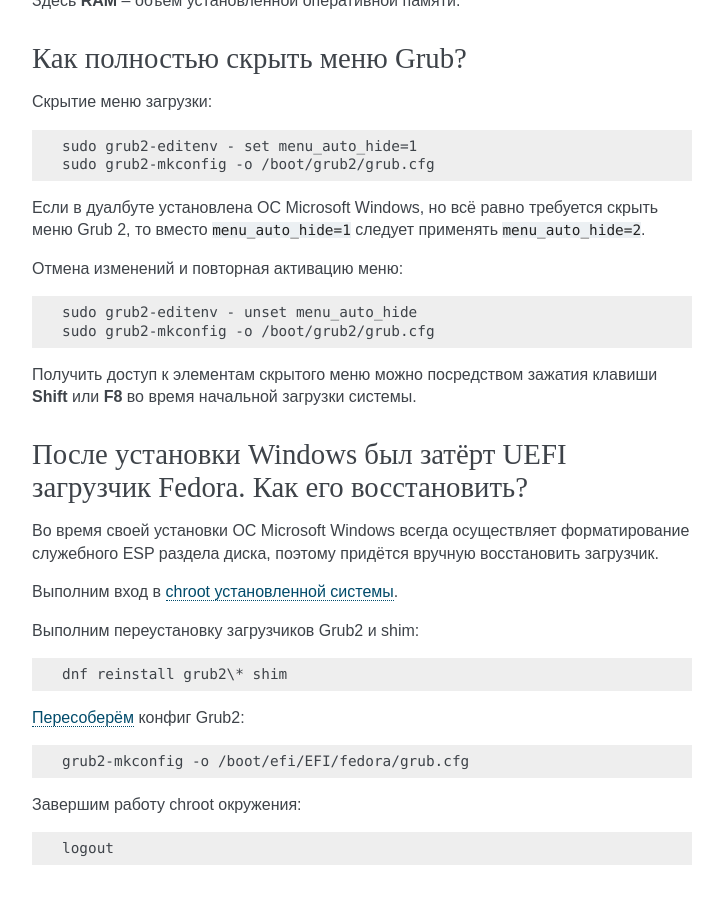
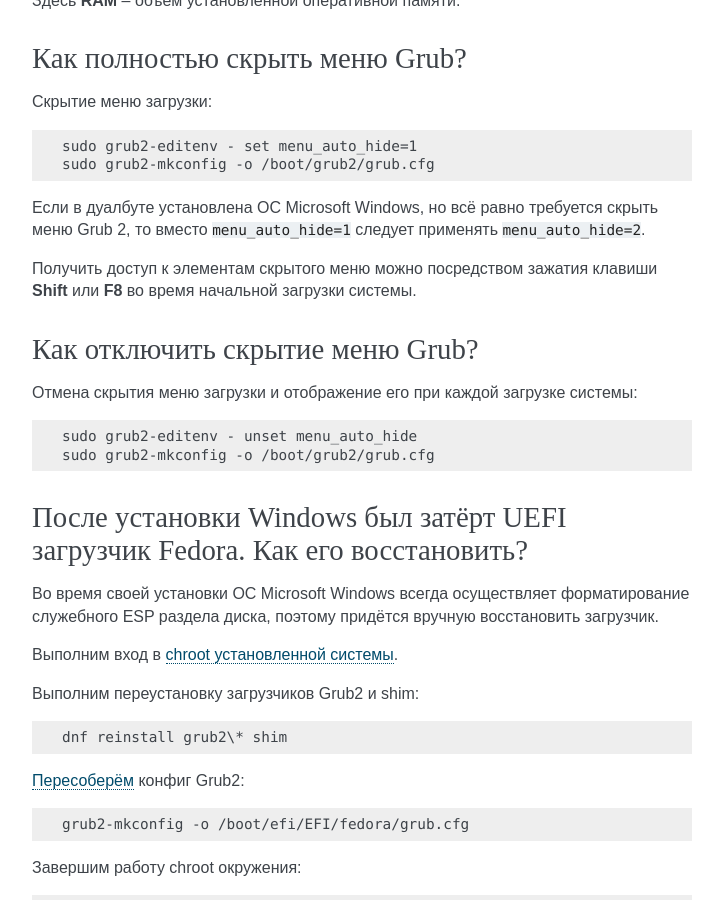
Before and after one commit to RussianFedora/FAQ, a Sphinx documentation site: the page built from source/installation.rst, in a window 1280 px wide and 900 px high, scrolled down 7363 px. Shown: the whole window, without its empty margins (388-1111 px from the left). Built offline with Sphinx 7.4.7, drawn with Linux system fonts in a browser that asks for light colours; comment, search, counter and statistics services are not loaded; some of the changed text lies outside the part shown.

Commit message:
Added a new Show Grub 2 menu question.

```diff
--- a/source/installation.rst
+++ b/source/installation.rst
@@ -378,7 +378,7 @@
 .. _grub-hide:
 
 Как полностью скрыть меню Grub?
-====================================
+===================================
 
 Скрытие меню загрузки:
 
@@ -389,14 +389,20 @@
 
 Если в дуалбуте установлена ОС Microsoft Windows, но всё равно требуется скрыть меню Grub 2, то вместо ``menu_auto_hide=1`` следует применять ``menu_auto_hide=2``.
 
-Отмена изменений и повторная активацию меню:
+Получить доступ к элементам скрытого меню можно посредством зажатия клавиши **Shift** или **F8** во время начальной загрузки системы.
+
+.. index:: grub, boot, menu
+.. _grub-show:
+
+Как отключить скрытие меню Grub?
+====================================
+
+Отмена скрытия меню загрузки и отображение его при каждой загрузке системы:
 
 .. code-block:: text
 
     sudo grub2-editenv - unset menu_auto_hide
     sudo grub2-mkconfig -o /boot/grub2/grub.cfg
-
-Получить доступ к элементам скрытого меню можно посредством зажатия клавиши **Shift** или **F8** во время начальной загрузки системы.
 
 .. index:: grub, bootloader, uefi, efi
 .. _grub2-restore:
```
